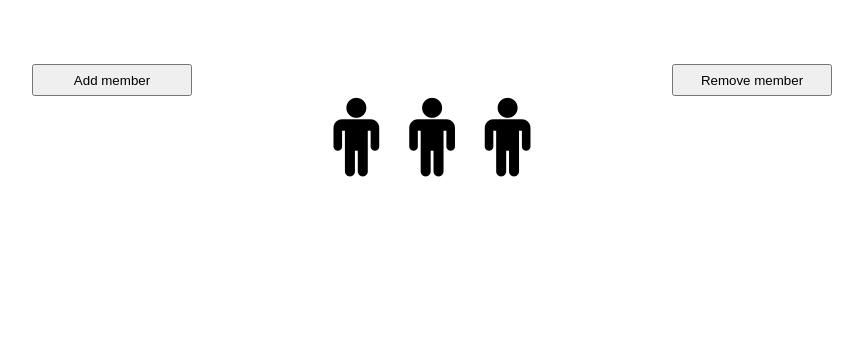
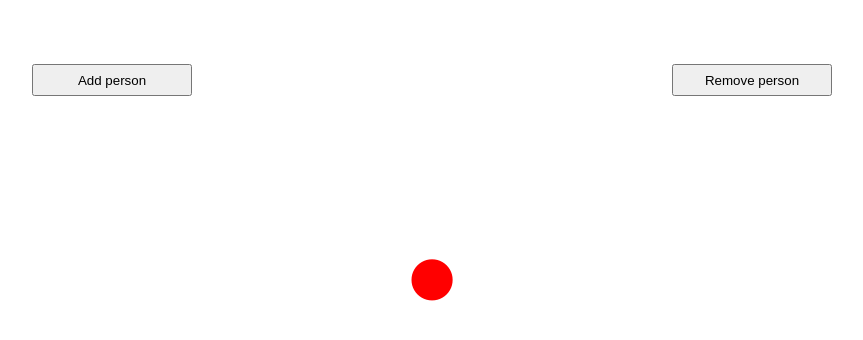
Before and after one commit to tant-rares-30127/SED2021, a plain HTML site: page LAB1/index.html in a window 1280 px wide. Shown: the whole page, without its empty margins (208-1071 px from the left). Drawn offline with nearby package versions, Linux system fonts and the light colour scheme.

Commit message:
Adding led

```diff
--- a/LAB1/index.html
+++ b/LAB1/index.html
@@ -10,21 +10,24 @@
       rel="stylesheet"
       href="https://cdnjs.cloudflare.com/ajax/libs/font-awesome/4.7.0/css/font-awesome.min.css"
     />
-    <script type="module" src="index.js"></script>
+    <script
+      type="text/javascript"
+      src="http://ajax.googleapis.com/ajax/libs/jquery/3.5.1/jquery.min.js"
+    ></script>
+    <script src="index.js"></script>
   </head>
 
   <body>
     <div class="wrapper">
       <div class="buttons">
-        <button class="button">Add member</button>
-        <button class="button">Remove member</button>
+        <button class="button" onclick="addMember()">Add person</button>
+        <button class="button" onclick="deleteMember()">Remove person</button>
       </div>
       <div class="members">
-        <ul class="persons-list">
-          <li class="fa fa-male fa-5x"></li>
-          <li class="fa fa-male fa-5x"></li>
-          <li class="fa fa-male fa-5x"></li>
-        </ul>
+        <ul class="persons-list" id="personsList"></ul>
+      </div>
+      <div class="led">
+        <span class="fa fa-circle fa-3x"></span>
       </div>
     </div>
   </body>
--- a/LAB1/style.css
+++ b/LAB1/style.css
@@ -32,6 +32,7 @@ html {
 .members {
   display: flex;
   justify-content: center;
+  height: 10rem;
 }
 
 .persons-list {
@@ -39,3 +40,13 @@ html {
   justify-content: center;
   gap: 30px;
 }
+
+.led {
+  display: flex;
+  justify-content: center;
+  padding-top: 30 rem;
+}
+
+.fa-circle {
+  color: red;
+}
```
